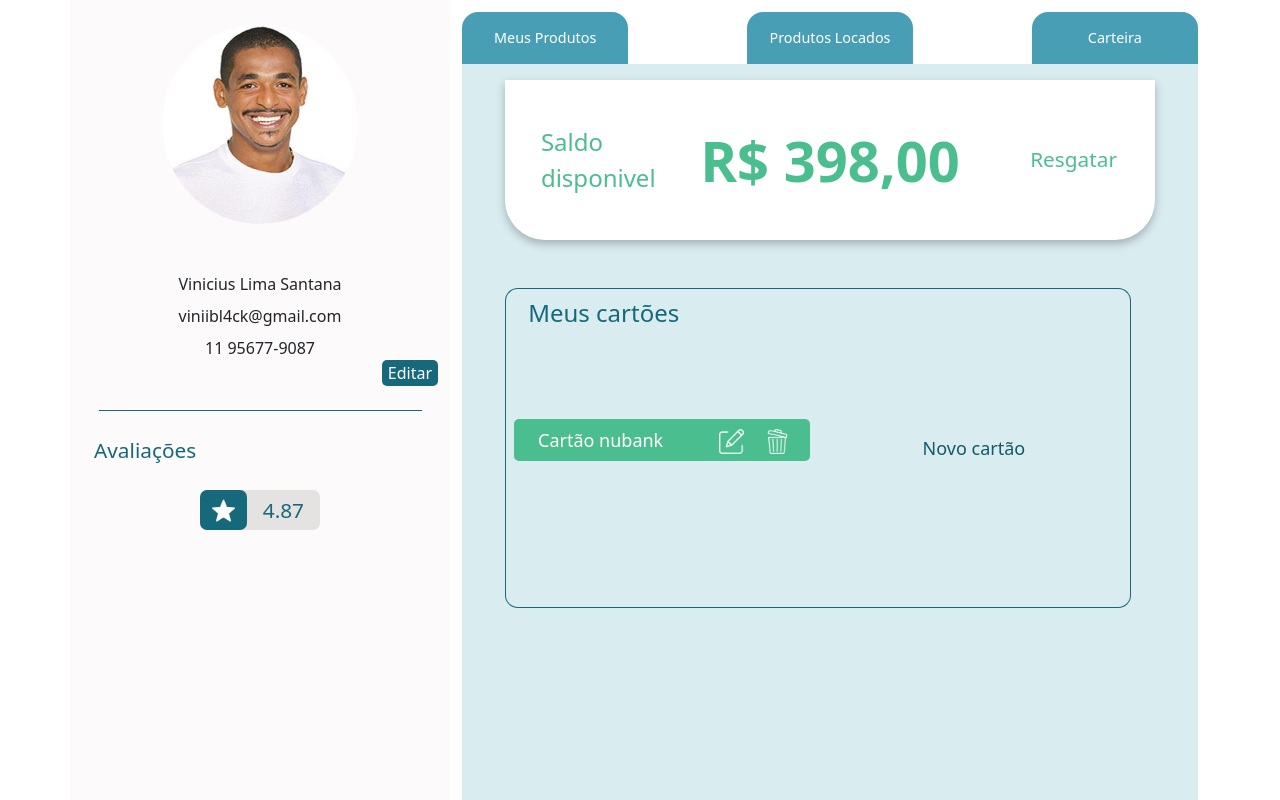
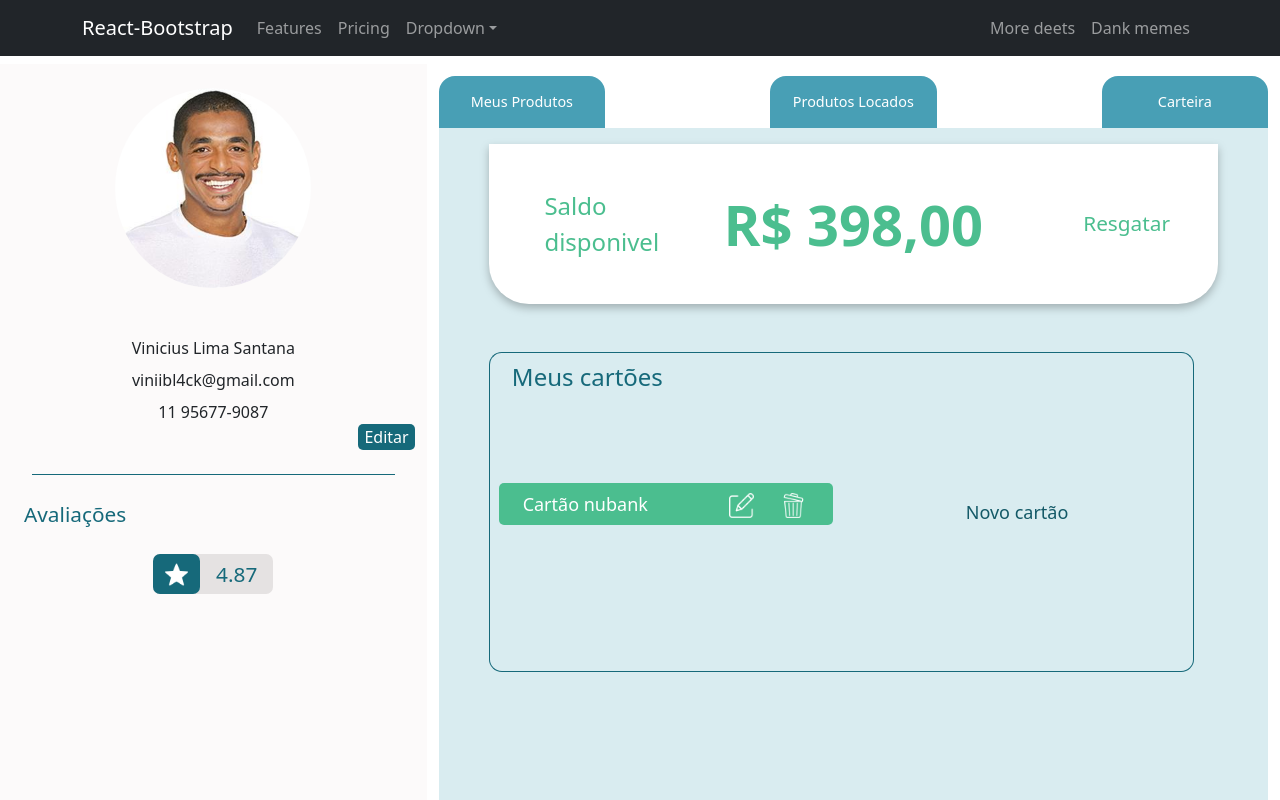
Before and after one commit to FlexRent/flexrentReact, a React (Create React App) app: page /minha-area in a window 1280 px wide. Shown: the top 800 px of the page. Built offline with nearby package versions, Linux system fonts and the light colour scheme.

Commit message:
trabalhando no navbar

```diff
--- a/package.json
+++ b/package.json
@@ -7,6 +7,7 @@
     "@testing-library/react": "^13.4.0",
     "@testing-library/user-event": "^13.5.0",
     "react": "^18.2.0",
+    "react-bootstrap": "^2.7.4",
     "react-dom": "^18.2.0",
     "react-input-mask": "^2.0.4",
     "react-router-dom": "^6.11.0",
--- a/public/index.html
+++ b/public/index.html
@@ -6,7 +6,7 @@
     <link href="https://cdn.jsdelivr.net/npm/bootstrap@5.3.0-alpha1/dist/css/bootstrap.min.css" rel="stylesheet" integrity="sha384-GLhlTQ8iRABdZLl6O3oVMWSktQOp6b7In1Zl3/Jr59b6EGGoI1aFkw7cmDA6j6gD" crossorigin="anonymous">
     <script src="https://cdn.jsdelivr.net/npm/bootstrap@5.3.0-alpha1/dist/js/bootstrap.bundle.min.js" integrity="sha384-w76AqPfDkMBDXo30jS1Sgez6pr3x5MlQ1ZAGC+nuZB+EYdgRZgiwxhTBTkF7CXvN" crossorigin="anonymous"></script>
   </head>
-  <body class='container'>
+  <body class='container-xxl'>
 
     <div id="root"></div>
 
--- a/src/App.js
+++ b/src/App.js
@@ -7,7 +7,7 @@
 
 function App() {
   return (
-    <Routes className="container-fluid d-lg-none">
+    <Routes>
       <Route path="/" element={<Home/>}/>
       <Route path="/cadastro-produto" element={<CadastroProduto/>}/>
       <Route path="/cadastro-produto2" element={<CadastroProduto2/>}/>
--- a/src/components/MinhaArea/MinhaArea.js
+++ b/src/components/MinhaArea/MinhaArea.js
@@ -1,10 +1,16 @@
 import HeaderButtons from "./HeaderContent/HeaderButtons";
 import Perfil from "./Perfil/Perfil";
+import Navbar from "../Navbar/Navbar";
 
 export default function MinhaArea(){
     return (
-        <section className="row">
-            <div className="perfil col-12 col-md-4 ">
+    <section>
+        <header>
+            <Navbar/>
+        </header>
+
+        <div className="row flex-xl-nowrap">
+            <div className="perfil col-12 col-md-4">
                 <Perfil />
             </div>
 
@@ -12,6 +18,7 @@
                 <HeaderButtons/>
             </div>
 
-        </section>
+        </div>
+    </section>
     )
 }
--- /dev/null
+++ b/src/components/Navbar/Navbar.js
@@ -0,0 +1,40 @@
+import Container from 'react-bootstrap/Container';
+import Nav from 'react-bootstrap/Nav';
+import Navbar from 'react-bootstrap/Navbar';
+import NavDropdown from 'react-bootstrap/NavDropdown';
+
+function CollapsibleExample() {
+  return (
+    <Navbar collapseOnSelect expand="lg" bg="dark" variant="dark" fixed='top'>
+      <Container>
+        <Navbar.Brand href="#home">React-Bootstrap</Navbar.Brand>
+        <Navbar.Toggle aria-controls="responsive-navbar-nav" />
+        <Navbar.Collapse id="responsive-navbar-nav">
+          <Nav className="me-auto">
+            <Nav.Link href="#features">Features</Nav.Link>
+            <Nav.Link href="#pricing">Pricing</Nav.Link>
+            <NavDropdown title="Dropdown" id="collasible-nav-dropdown">
+              <NavDropdown.Item href="#action/3.1">Action</NavDropdown.Item>
+              <NavDropdown.Item href="#action/3.2">
+                Another action
+              </NavDropdown.Item>
+              <NavDropdown.Item href="#action/3.3">Something</NavDropdown.Item>
+              <NavDropdown.Divider />
+              <NavDropdown.Item href="#action/3.4">
+                Separated link
+              </NavDropdown.Item>
+            </NavDropdown>
+          </Nav>
+          <Nav>
+            <Nav.Link href="#deets">More deets</Nav.Link>
+            <Nav.Link eventKey={2} href="#memes">
+              Dank memes
+            </Nav.Link>
+          </Nav>
+        </Navbar.Collapse>
+      </Container>
+    </Navbar>
+  );
+}
+
+export default CollapsibleExample;
```
Also changed, not shown: 1 other file (tests, documents, lock files or other folders).
